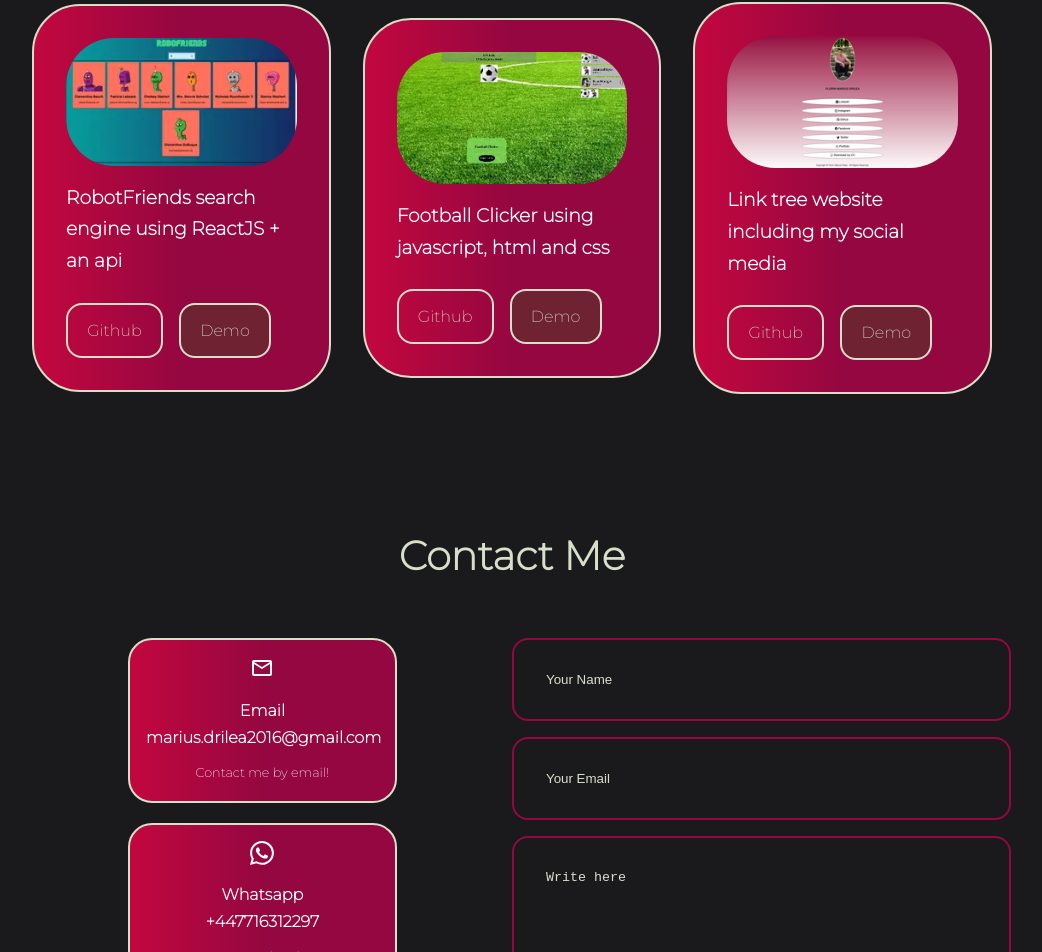
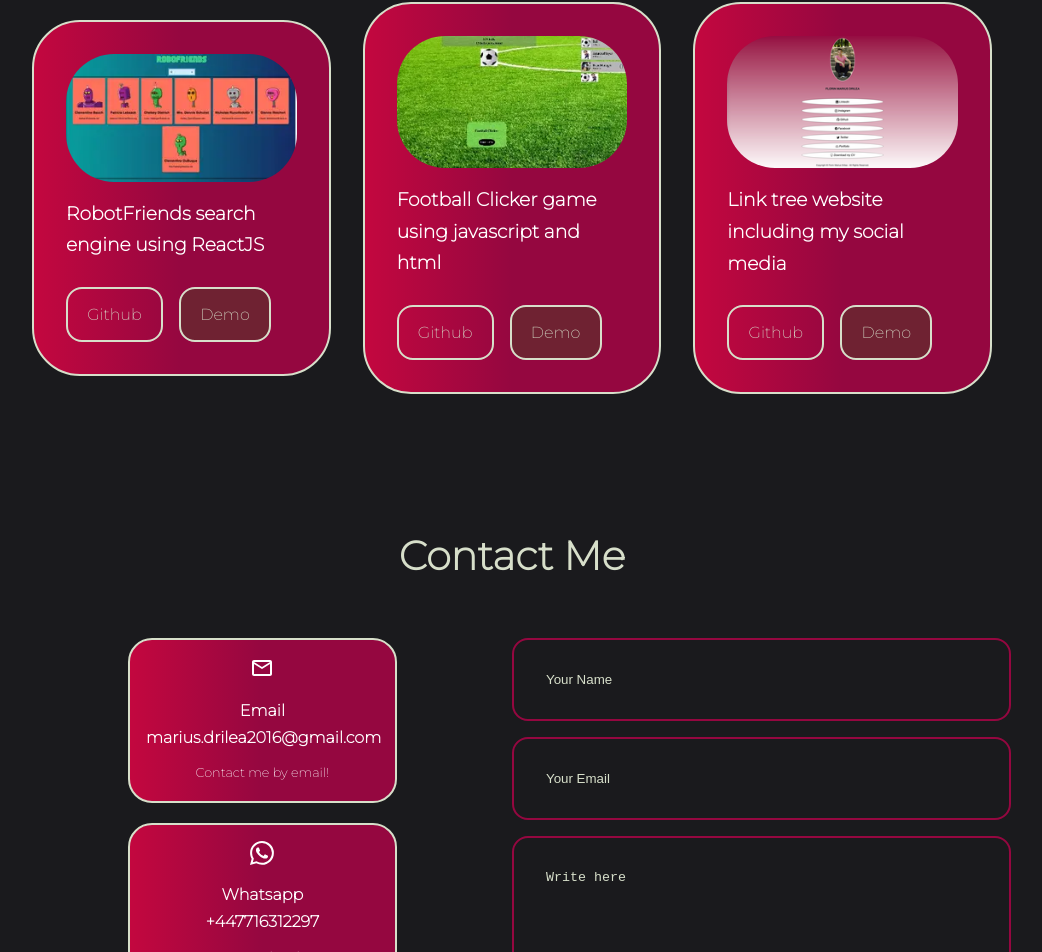
Before and after one commit to FlorinMariusDrilea/FlorinMariusDrilea-portfolio-reactjs, a React (Create React App) app: page / in a window 1280 px wide. Shown: the part 3863-4815 px from the top of the page, without its empty margins (128-1170 px from the left). Built offline with nearby package versions, Linux system fonts and the light colour scheme.

Commit message:
Portfolio changes

```diff
--- a/src/components/portfolio/Portfolio.jsx
+++ b/src/components/portfolio/Portfolio.jsx
@@ -32,14 +32,14 @@ const imageData = [
   {
     id: 4,
     image: IMG4,
-    title: 'RobotFriends search engine using ReactJS + an api',
+    title: 'RobotFriends search engine using ReactJS',
     github: 'https://github.com/FlorinMariusDrilea/robots',
     demo: 'https://florinmariusdrilea.github.io/robots/'
   },
   {
     id: 5,
     image: IMG5,
-    title: 'Football Clicker using javascript, html and css',
+    title: 'Football Clicker game using javascript and html',
     github: 'https://github.com/FlorinMariusDrilea/football-clicker',
     demo: 'https://florinmariusdrilea.github.io/football-clicker/main.html'
   },
--- a/src/components/portfolio/portfolio.css
+++ b/src/components/portfolio/portfolio.css
@@ -50,6 +50,10 @@
         grid-template-columns: 1fr 1fr;
         gap: 1.2rem;
     }
+
+    .portfolio__items {
+        font-size: 16px;
+    }
 }
 
 /* =================== MEDIA(SMALL) ====================== */
```
